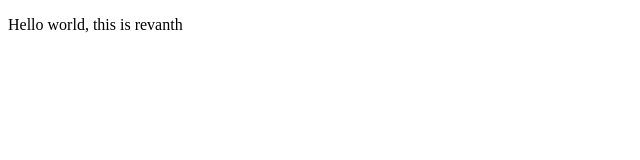
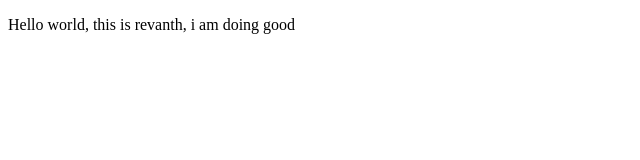
Before and after one commit to revanthyellapragada17/RevanthYellapragada.github.io, a plain HTML site: page index.html in a window 1280 px wide. Shown: the whole page, without its empty margins (0-640 px from the left). Drawn offline with Linux system fonts and the light colour scheme.

Commit message:
updated p tag

```diff
--- a/index.html
+++ b/index.html
@@ -6,6 +6,6 @@
     <title>Document</title>
   </head>
   <body>
-    <p>Hello world, this is revanth</p>
+    <p>Hello world, this is revanth, i am doing good</p>
   </body>
 </html>
```
